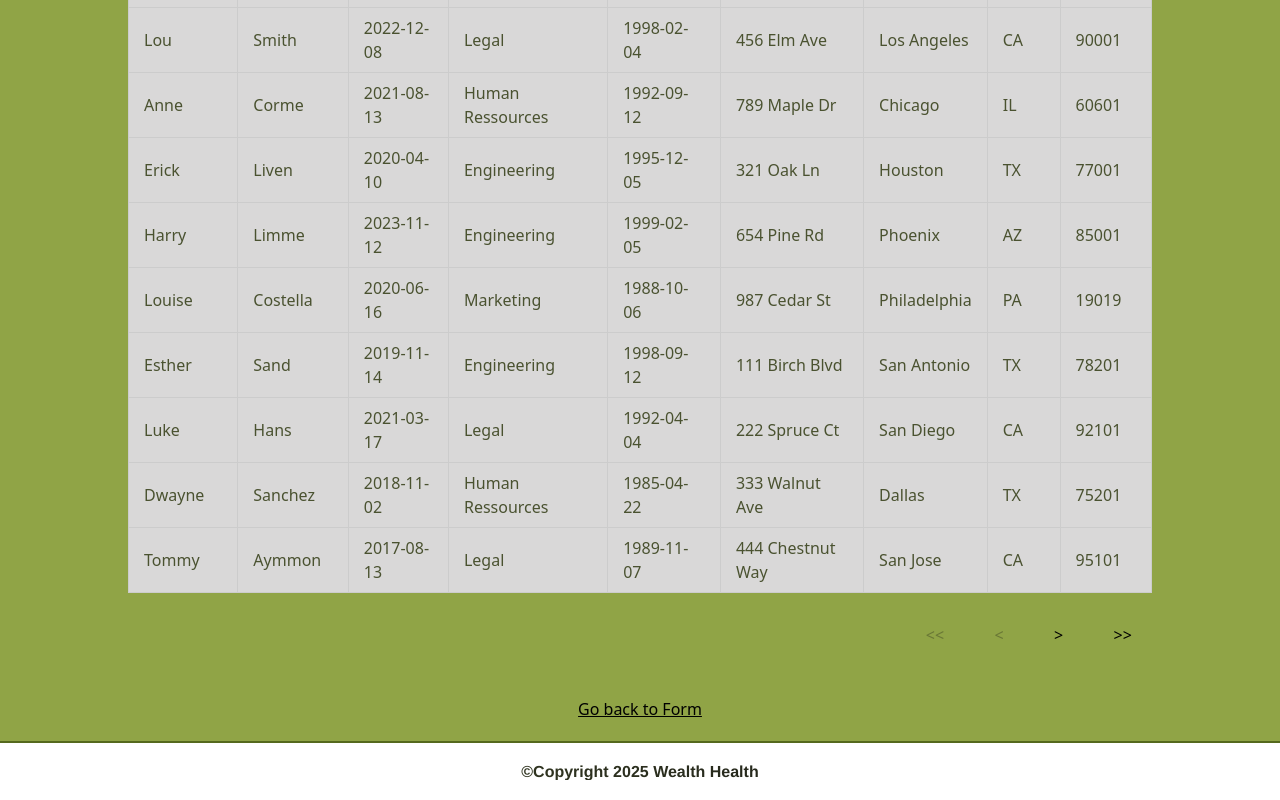
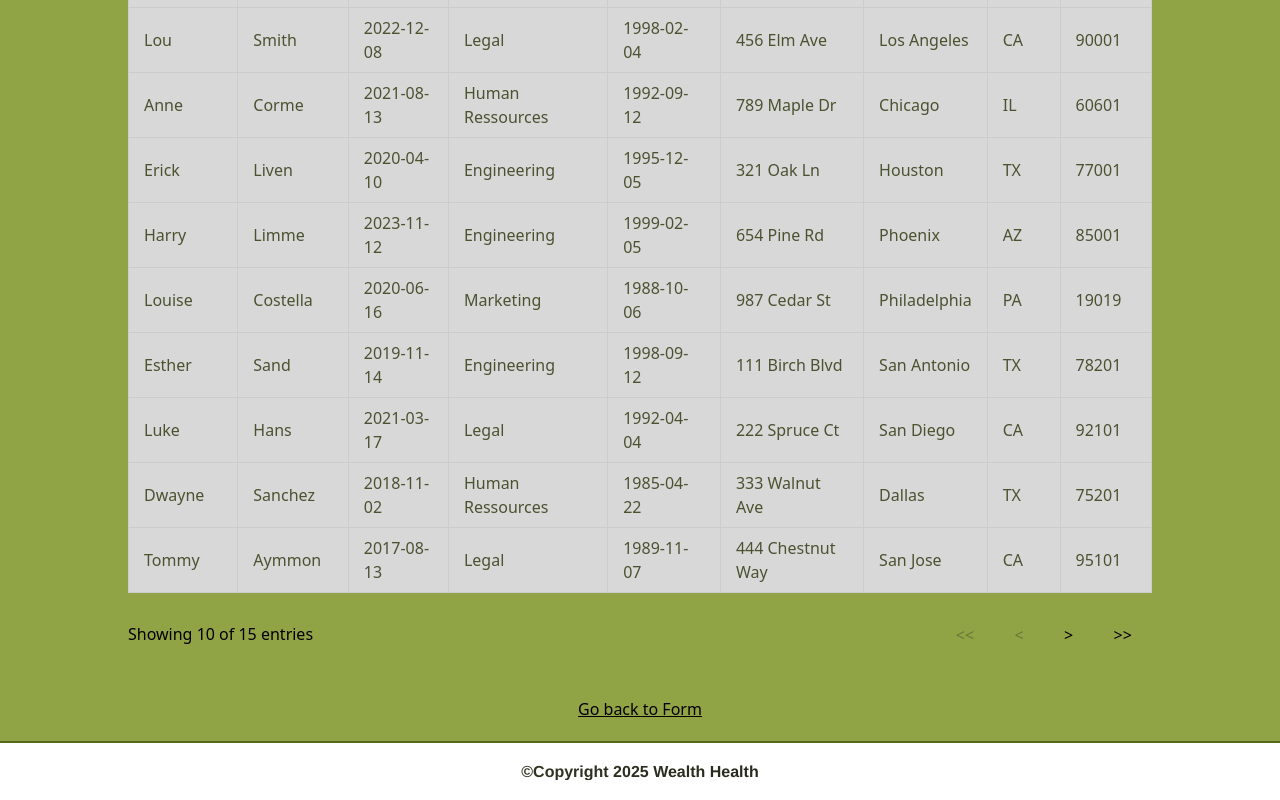
Before and after one commit to Daiba-yume/Project_14_WH, a React (Vite) app in the folder Frontend/: page /employeeList in a window 1280 px wide. Shown: the part 302-1102 px from the top of the page. Built offline with nearby package versions, Linux system fonts and the light colour scheme.

Commit message:
Ajustements page All Employee et correction className du Form

```diff
--- a/Frontend/src/components/Form/Form.jsx
+++ b/Frontend/src/components/Form/Form.jsx
@@ -43,7 +43,7 @@ function Form({ onSuccess }) {
     <section className="formContainer">
       <div className="titleContainer">
         <h1>HRnet</h1>
-        <Link to="/employeeList" className="employeeList">
+        <Link to="/employeeList" className="allEmployee">
           See All Employees
         </Link>
       </div>
--- a/Frontend/src/components/Form/Form.scss
+++ b/Frontend/src/components/Form/Form.scss
@@ -8,7 +8,7 @@
     flex-direction: row;
     gap: 40px;
     font-size: 18px;
-    .employeeList {
+    .allEmployee {
       line-height: 3.3;
       color: #080808;
       text-decoration: underline;
--- a/Frontend/src/pages/Employee/EmployeeList.jsx
+++ b/Frontend/src/pages/Employee/EmployeeList.jsx
@@ -62,7 +62,7 @@ function EmployeeList() {
               table.setPageSize(Number(e.target.value));
             }}
           >
-            {[10, 20, 30, 40, 50].map((pageSize) => (
+            {[10, 25, 50, 100].map((pageSize) => (
               <option key={pageSize} value={pageSize}>
                 {pageSize}
               </option>
@@ -80,6 +80,7 @@ function EmployeeList() {
           />
         </div>
       </div>
+      <div className="tableContainer">
         <table>
           {/* columns */}
           <thead>
@@ -111,8 +112,13 @@ function EmployeeList() {
             ))}
           </tbody>
         </table>
-
+      </div>
       <div className="pagination">
+        <div className="showingEntries">
+          Showing {table.getRowModel().rows.length.toLocaleString()} of{" "}
+          {table.getRowCount().toLocaleString()} entries
+        </div>
+        <div className="buttonPag">
           <button
             className="paginationBtn"
             onClick={() => table.firstPage()}
@@ -142,6 +148,7 @@ function EmployeeList() {
             {">>"}
           </button>
         </div>
+      </div>
 
       <Link to="/employee" className="employee">
         Go back to Form
--- a/Frontend/src/pages/Employee/EmployeeList.scss
+++ b/Frontend/src/pages/Employee/EmployeeList.scss
@@ -3,6 +3,7 @@
   flex-direction: column;
   width: 100%;
   overflow-x: hidden;
+  min-height: 780px;
   h1 {
     font-size: 25px;
     color: Black;
@@ -37,10 +38,11 @@
     color: black;
     text-decoration: underline;
   }
-
+  .tableContainer {
+    min-height: 450px;
+    width: 80%;
     table {
-    width: 80%;
-    min-width: unset;
+      width: 100%;
       border-collapse: collapse;
     }
 
@@ -57,17 +59,29 @@
       color: #343b1d;
       background-color: #f4f4f4;
     }
-
+  }
   .pagination {
     display: flex;
-    justify-content: flex-end;
+    justify-content: space-between;
     margin: 20px;
     gap: 10px;
     width: 80%;
+    color: #000000;
+    .showingEntries {
+      display: flex;
+      justify-content: flex-start;
+      margin-top: 9px;
+    }
+    .buttonPag {
+      display: flex;
+      flex-direction: row;
       button {
+        display: flex;
+        justify-content: flex-end;
         background-color: transparent;
         &:hover {
           border: 1px solid black;
+        }
       }
     }
   }
```
Lines whose indentation alone changed are shown as unchanged.
